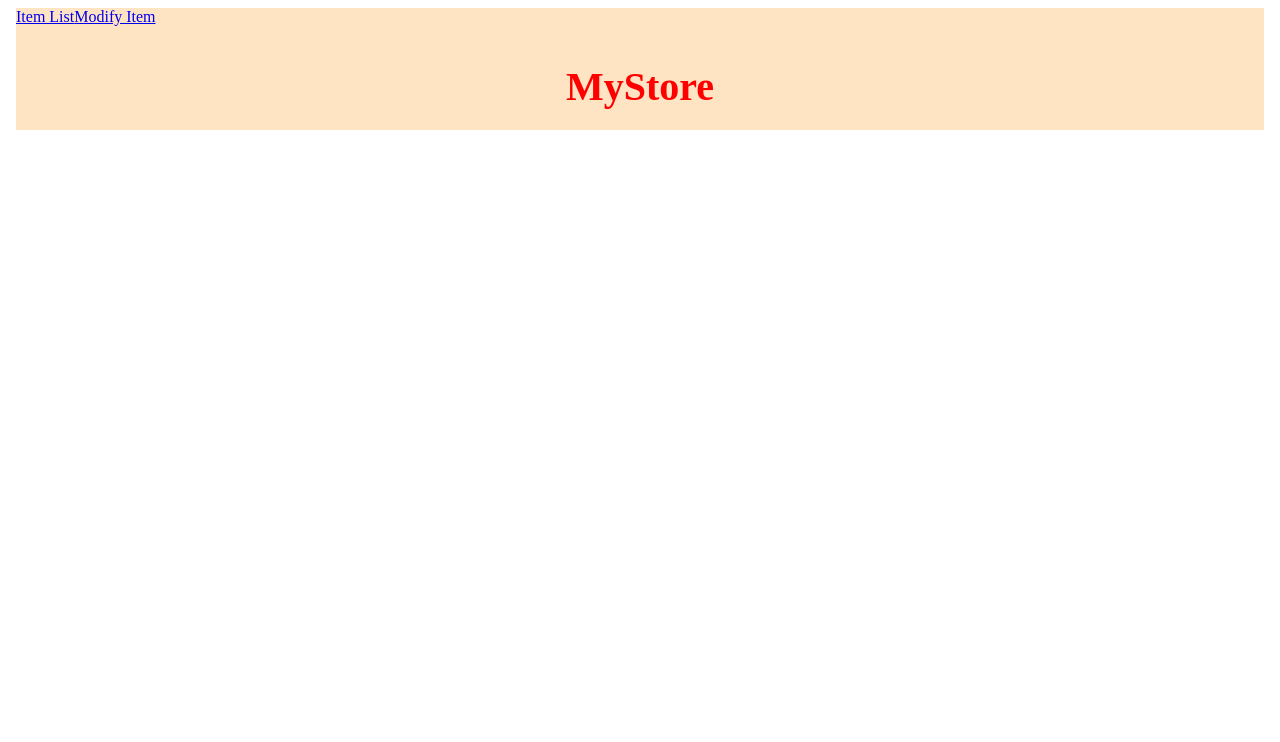
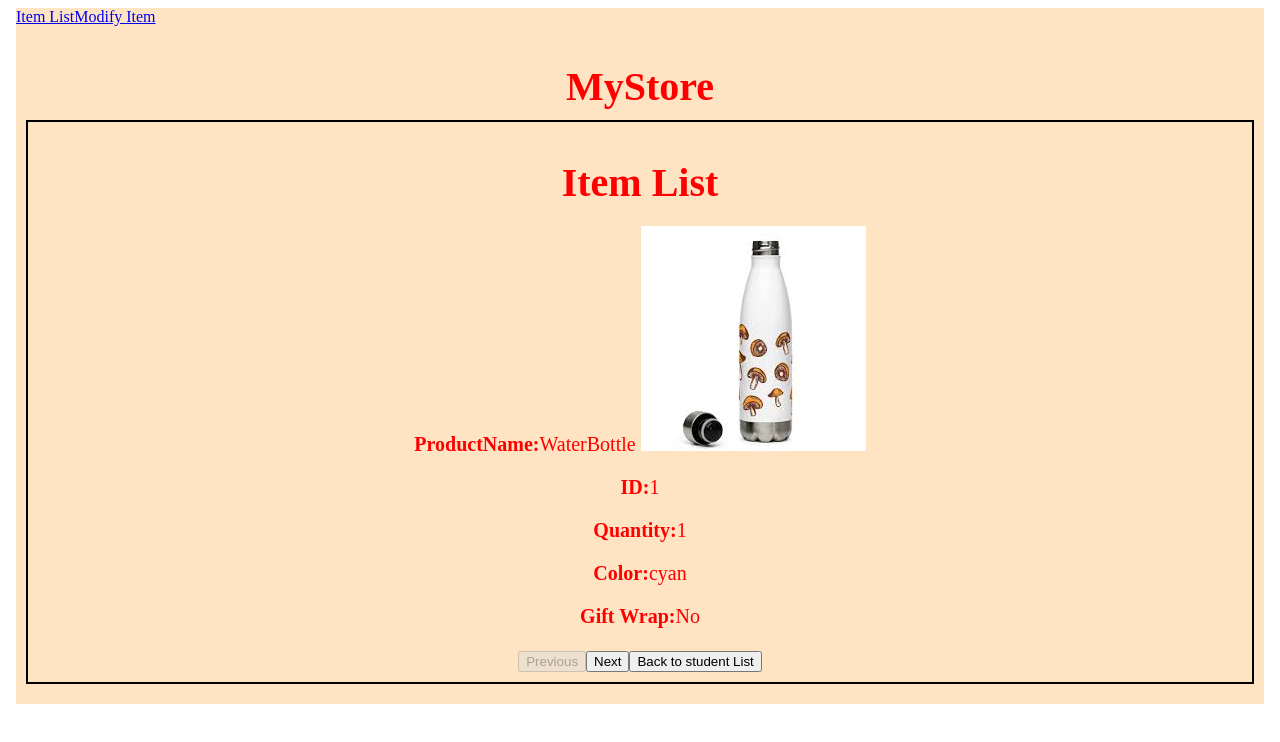
Before and after one commit to MalviKanadia/Malvi-Kanadia-My-Project, an Angular app: page /items/1 in a window 1280 px wide. Shown: the top 742 px of the page. Built offline with nearby package versions, Linux system fonts and the light colour scheme.

Commit message:
bonus step completed

```diff
--- a/src/app/content-list-item/content-list-item.component.ts
+++ b/src/app/content-list-item/content-list-item.component.ts
@@ -1,18 +1,63 @@
-import {Component, Input} from '@angular/core';
+import {Component, Input, OnInit} from '@angular/core';
 import {User} from "../Shared/models/user";
-import {NgIf} from "@angular/common";
+import {NgIf, NgOptimizedImage} from "@angular/common";
+import {ActivatedRoute, Router} from "@angular/router";
+import {MyStoreService} from "../Services/my-store.service";
 
 @Component({
   selector: 'app-content-list-item',
   standalone: true,
   imports: [
+    NgOptimizedImage,
     NgIf
   ],
   templateUrl: './content-list-item.component.html',
   styleUrl: './content-list-item.component.css'
 })
-export class ContentListItemComponent {
-  @Input() item ?:User;
+export class ContentListItemComponent implements OnInit {
+  item:User | undefined;
+  userList: User[] =[];
+  currentIndex: number=0;
+
+
+  constructor(
+    private route: ActivatedRoute,
+    private myStoreService:  MyStoreService,
+    private router: Router
+  ) {}
+
+  ngOnInit(): void {
+    this.myStoreService.getMyStore().subscribe(user => {
+      this.userList = user;
+
+      this.route.paramMap.subscribe(params => {
+        const id = Number(params.get('id'));
+        if (id) {
+          this.currentIndex = this.userList.findIndex(user => user.id === id);
+          this.item = this.userList[this.currentIndex];
+        }
+
+
+      });
+    });
+  }
+  goBack(): void {
+    this.router.navigate(['/items']);
+  }
+
+  goForward(): void {
+    if(this.currentIndex <this.userList.length-1) {
+      this.currentIndex++;
+      this.router.navigate(['/items',this.userList[this.currentIndex].id]);
+    }
+  }
+
+  goBackward(): void {
+    if(this.currentIndex >0) {
+      this.currentIndex--;
+      this.router.navigate(['/items',this.userList[this.currentIndex].id]);
+    }
+  }
 
 
 }
```
